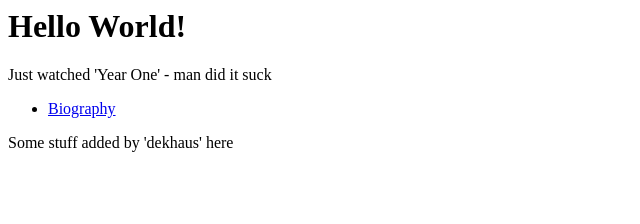
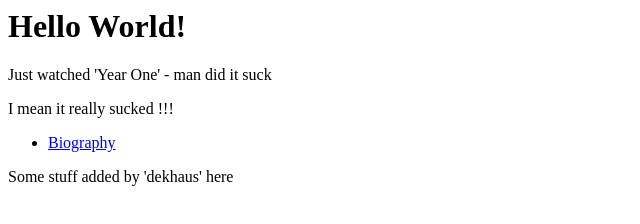
Before and after one commit to andreashe/mygitsite, a plain HTML site: page index.html in a window 1280 px wide. Shown: the whole page, without its empty margins (0-640 px from the left). Drawn offline with Linux system fonts and the light colour scheme.

Commit message:
added another comment about 'Year One'

```diff
--- a/index.html
+++ b/index.html
@@ -5,7 +5,10 @@
 </head>
 	<body>
 		<h1>Hello World!</h1>
+
 		<p>Just watched 'Year One' - man did it suck</p>
+		<p>I mean it really sucked !!!</p>
+
 		<ul>
 			<li><a href="bio.html">Biography</a></li>
 		</ul>
```
